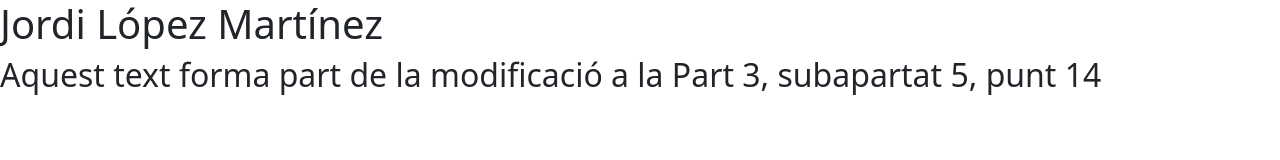
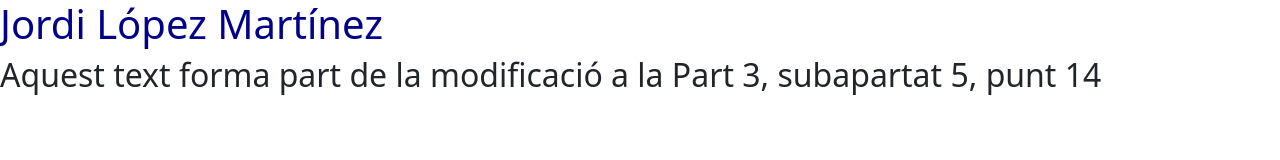
Before and after one commit to jordilop-ioc/CreacioDigital, a plain HTML site: page public_html/index.html in a window 1280 px wide. Drawn offline with nearby package versions, Linux system fonts and the light colour scheme.

Commit message:
CreacióDigital: Versió 1.1.1.1 Afegir style.css personalitzat

```diff
--- a/public_html/index.html
+++ b/public_html/index.html
@@ -9,6 +9,7 @@ Click nbfs://nbhost/SystemFileSystem/Templates/Other/html.html to edit this temp
         <meta charset="UTF-8">
         <meta name="viewport" content="width=device-width, initial-scale=1.0">
         <link href="https://cdn.jsdelivr.net/npm/bootstrap@5.3.6/dist/css/bootstrap.min.css" rel="stylesheet" integrity="sha384-4Q6Gf2aSP4eDXB8Miphtr37CMZZQ5oXLH2yaXMJ2w8e2ZtHTl7GptT4jmndRuHDT" crossorigin="anonymous">
+        <link rel="stylesheet" href="style.css">
     </head>
     <body>
         <h1>Jordi López Martínez</h1>
--- /dev/null
+++ b/public_html/style.css
@@ -0,0 +1,3 @@
+h1 {
+    color: darkblue;
+}
```
